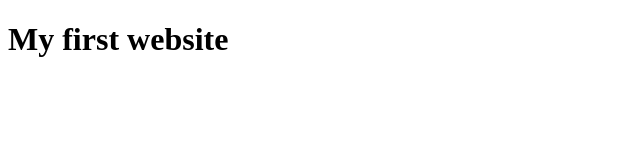
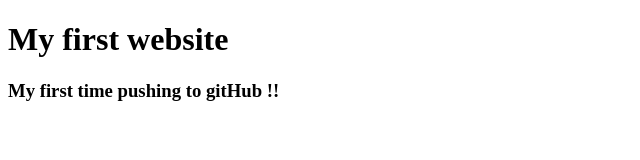
Before and after one commit to mohammad-fahad/my-first-website, a plain HTML site: page index.html in a window 1280 px wide. Shown: the whole page, without its empty margins (0-640 px from the left). Drawn offline with Linux system fonts and the light colour scheme.

Commit message:
learn github

```diff
--- a/index.html
+++ b/index.html
@@ -7,5 +7,6 @@
 </head>
 <body>
     <h1>My first website</h1>
+    <h3>My first time pushing to gitHub !!</h3>
 </body>
 </html>
```
